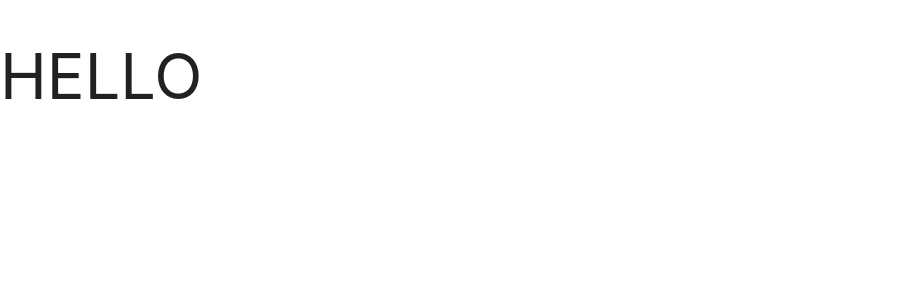
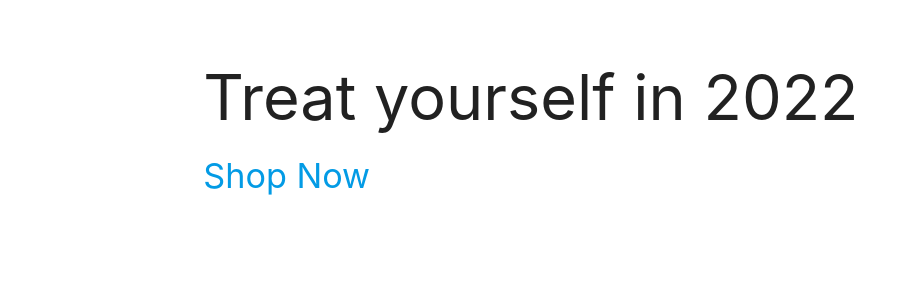
Before and after one commit to mgreenberry/MS4-sweetsntreats.v1, a Django app: page / in a window 1280 px wide. Shown: the top 300 px of the page, without its empty margins (0-912 px from the left). Run offline with Django 3.2, Linux system fonts and the light colour scheme; some libraries are stand-ins or nearby versions.

Commit message:
added home page content

```diff
--- a/home/templates/home/index.html
+++ b/home/templates/home/index.html
@@ -1,6 +1,27 @@
 {% extends "base.html" %}
 {% load static %}
 
+{% block page_header %}
+    <div class="container">
+        <div class="row">
+            <div class="col">
+
+            </div>
+        </div>
+    </div>
+{% endblock %}
+
 {% block content %}
-    <h1>HELLO</h1>
+    <div class="container">
+        <div class="row">
+            <div class="col">
+                <h1 class="">Treat yourself in 2022</h1>
+                <div class="">
+                    <h4 class="">
+                        <a href="" class="">Shop Now</a>
+                    </h4>
+                </div>
+            </div>
+        </div>
+    </div>
 {% endblock %}
```
